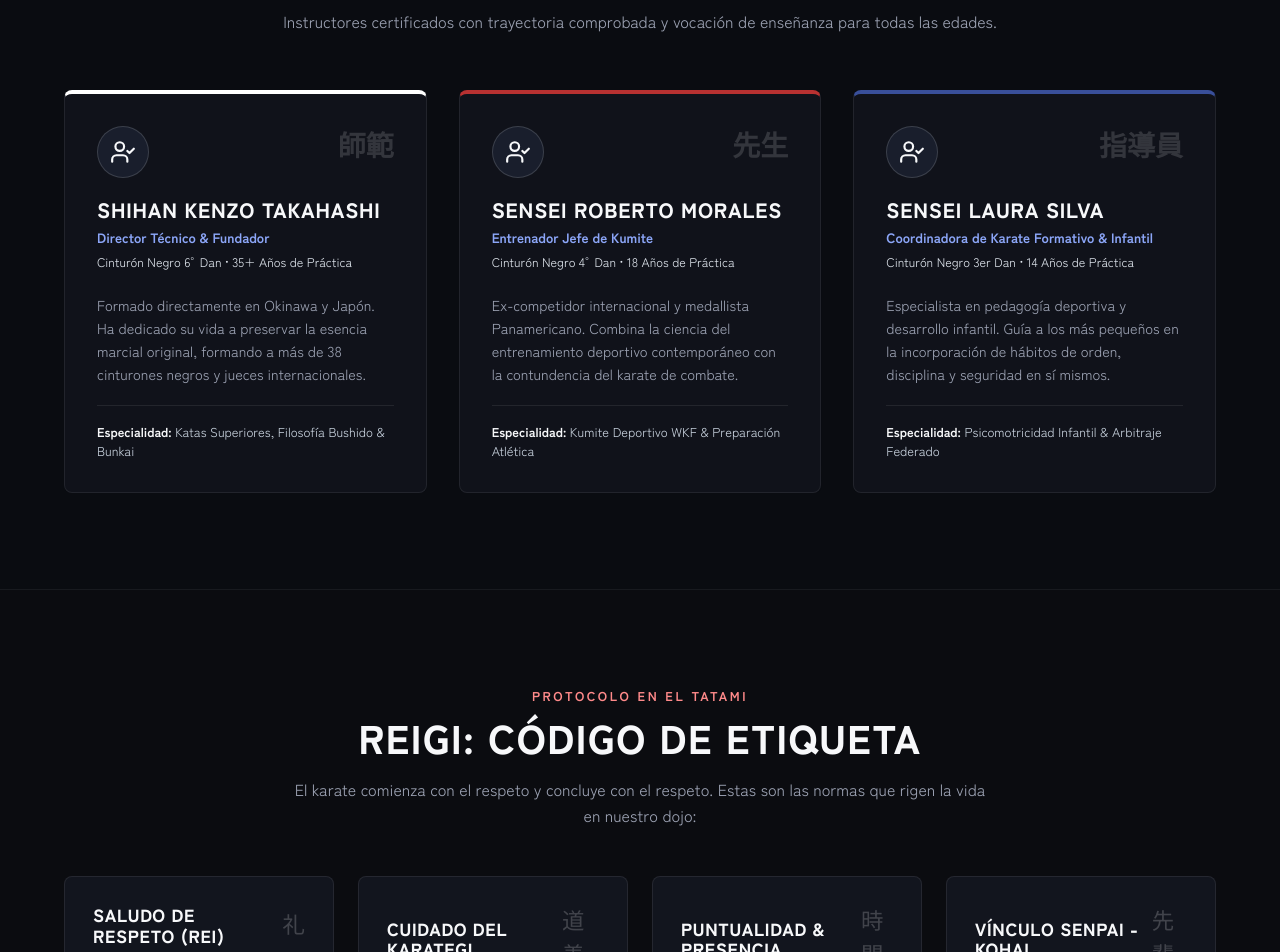
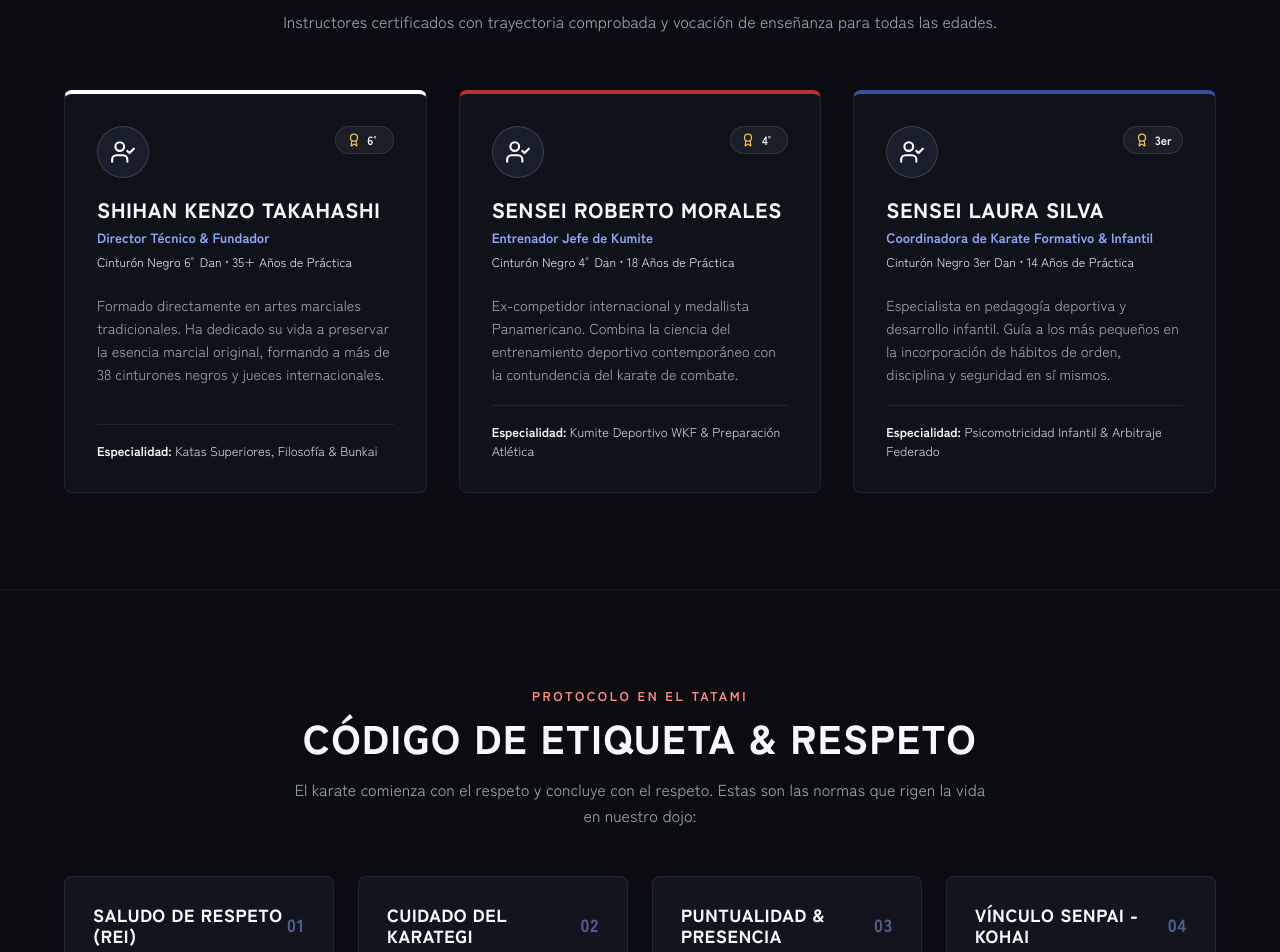
Before and after one commit to Atnnas/yingyangweb, a Next.js app: page /nosotros in a window 1280 px wide. Shown: the part 1280-2232 px from the top of the page. Built offline with nearby package versions, Linux system fonts and the light colour scheme; no server answers.

Commit message:
fix: remover todos los caracteres y vestigios japoneses del sitio

```diff
--- a/src/app/nosotros/page.tsx
+++ b/src/app/nosotros/page.tsx
@@ -16,10 +16,9 @@ export default function NosotrosPage() {
       title: 'Director Técnico & Fundador',
       dan: 'Cinturón Negro 6° Dan',
       experience: '35+ Años de Práctica',
-      specialty: 'Katas Superiores, Filosofía Bushido & Bunkai',
+      specialty: 'Katas Superiores, Filosofía & Bunkai',
       badgeColor: '#111827',
-      kanji: '師範',
-      bio: 'Formado directamente en Okinawa y Japón. Ha dedicado su vida a preservar la esencia marcial original, formando a más de 38 cinturones negros y jueces internacionales.'
+      bio: 'Formado directamente en artes marciales tradicionales. Ha dedicado su vida a preservar la esencia marcial original, formando a más de 38 cinturones negros y jueces internacionales.'
     },
     {
       name: 'Sensei Roberto Morales',
@@ -28,7 +27,6 @@ export default function NosotrosPage() {
       experience: '18 Años de Práctica',
       specialty: 'Kumite Deportivo WKF & Preparación Atlética',
       badgeColor: '#B83131',
-      kanji: '先生',
       bio: 'Ex-competidor internacional y medallista Panamericano. Combina la ciencia del entrenamiento deportivo contemporáneo con la contundencia del karate de combate.'
     },
     {
@@ -38,31 +36,30 @@ export default function NosotrosPage() {
       experience: '14 Años de Práctica',
       specialty: 'Psicomotricidad Infantil & Arbitraje Federado',
       badgeColor: '#394F9A',
-      kanji: '指導員',
       bio: 'Especialista en pedagogía deportiva y desarrollo infantil. Guía a los más pequeños en la incorporación de hábitos de orden, disciplina y seguridad en sí mismos.'
     }
   ];
 
   const dojoRules = [
     {
+      num: '01',
       title: 'Saludo de Respeto (Rei)',
-      desc: 'Saludar con una reverencia respetuosa al entrar y salir del tatami, reconociendo el espacio sagrado de superación.',
-      kanji: '礼'
+      desc: 'Saludar con una reverencia respetuosa al entrar y salir del tatami, reconociendo el espacio sagrado de superación.'
     },
     {
+      num: '02',
       title: 'Cuidado del Karategi',
-      desc: 'El uniforme blanco debe estar siempre limpio, presentable y con el cinturón correctamente atado como reflejo de orden interno.',
-      kanji: '道着'
+      desc: 'El uniforme blanco debe estar siempre limpio, presentable y con el cinturón correctamente atado como reflejo de orden interno.'
     },
     {
+      num: '03',
       title: 'Puntualidad & Presencia',
-      desc: 'Llegar 10 minutos antes del inicio de la sesión para preparar el cuerpo y despejar la mente del estrés exterior.',
-      kanji: '時間'
+      desc: 'Llegar 10 minutos antes del inicio de la sesión para preparar el cuerpo y despejar la mente del estrés exterior.'
     },
     {
+      num: '04',
       title: 'Vínculo Senpai - Kohai',
-      desc: 'Los alumnos avanzados guían y cuidan con paciencia a los principiantes; los novatos responden con escucha y humildad.',
-      kanji: '先輩'
+      desc: 'Los alumnos avanzados guían y cuidan con paciencia a los principiantes; los novatos responden con escucha y humildad.'
     }
   ];
 
@@ -270,16 +267,23 @@ export default function NosotrosPage() {
                     >
                       <UserCheck size={26} />
                     </div>
-                    <span
+                    <div
                       style={{
-                        fontSize: '1.75rem',
-                        fontWeight: 900,
-                        color: 'rgba(255, 255, 255, 0.15)',
-                        fontFamily: 'serif',
+                        display: 'flex',
+                        alignItems: 'center',
+                        gap: '0.4rem',
+                        padding: '0.25rem 0.65rem',
+                        backgroundColor: 'rgba(255, 255, 255, 0.05)',
+                        border: '1px solid rgba(255, 255, 255, 0.1)',
+                        borderRadius: '20px',
+                        fontSize: '0.75rem',
+                        fontWeight: 700,
+                        color: '#F7F8FA',
                       }}
                     >
-                      {prof.kanji}
-                    </span>
+                      <Award size={14} color="#ECC94B" />
+                      <span>{prof.dan.split(' ')[2] || 'DAN'}</span>
+                    </div>
                   </div>
 
                   <h3 style={{ fontSize: '1.3rem', color: '#F7F8FA', marginBottom: '0.25rem' }}>
@@ -321,7 +325,7 @@ export default function NosotrosPage() {
               Protocolo en el Tatami
             </span>
             <h2 style={{ fontSize: 'clamp(1.8rem, 4vw, 2.5rem)', marginBottom: '1rem' }}>
-              Reigi: Código de Etiqueta
+              Código de Etiqueta & Respeto
             </h2>
             <p style={{ fontSize: '1rem', color: '#9DA3B4' }}>
               El karate comienza con el respeto y concluye con el respeto. Estas son las normas que rigen la vida en nuestro dojo:
@@ -350,8 +354,8 @@ export default function NosotrosPage() {
               >
                 <div style={{ display: 'flex', justifyContent: 'space-between', alignItems: 'center' }}>
                   <h4 style={{ fontSize: '1.1rem', color: '#F7F8FA', margin: 0 }}>{rule.title}</h4>
-                  <span style={{ fontSize: '1.4rem', color: 'rgba(255, 255, 255, 0.2)', fontFamily: 'serif' }}>
-                    {rule.kanji}
+                  <span style={{ fontSize: '1.1rem', fontWeight: 800, color: 'rgba(140, 166, 248, 0.5)', letterSpacing: '0.05em' }}>
+                    {rule.num}
                   </span>
                 </div>
                 <p style={{ fontSize: '0.88rem', color: '#9DA3B4', lineHeight: 1.6, margin: 0 }}>
--- a/src/app/page.tsx
+++ b/src/app/page.tsx
@@ -166,23 +166,6 @@ export default function HomePage() {
                 }}
               >
                 {/* Kanji de Fondo en Marca de Agua */}
-                <div
-                  style={{
-                    position: 'absolute',
-                    top: '50%',
-                    left: '50%',
-                    transform: 'translate(-50%, -50%)',
-                    fontSize: '14rem',
-                    fontWeight: 900,
-                    color: 'rgba(255, 255, 255, 0.02)',
-                    userSelect: 'none',
-                    pointerEvents: 'none',
-                    fontFamily: 'serif',
-                  }}
-                >
-                  空手
-                </div>
-
                 {/* Símbolo Central: Logo Oficial */}
                 <div
                   style={{
@@ -212,7 +195,7 @@ export default function HomePage() {
                     color: '#F7F8FA',
                   }}
                 >
-                  陰陽空手道場
+                  DOJO YING YANG
                 </h3>
                 <p style={{ fontSize: '0.88rem', color: '#9FA6B8', margin: '0 auto 1.5rem', maxWidth: '360px', lineHeight: 1.5 }}>
                   El arte de vencer sin luchar y la firmeza del golpe que nace de la calma interior.
@@ -231,7 +214,7 @@ export default function HomePage() {
                   >
                     <div style={{ display: 'flex', alignItems: 'center', gap: '0.4rem', color: '#8CA6F8', fontWeight: 700, fontSize: '0.85rem' }}>
                       <Droplets size={16} />
-                      <span>YING (陰)</span>
+                      <span>YING</span>
                     </div>
                     <p style={{ fontSize: '0.75rem', color: '#9FA6B8', margin: '0.3rem 0 0' }}>
                       Técnica, defensa, fluidez, concentración y autocontrol.
@@ -249,7 +232,7 @@ export default function HomePage() {
                   >
                     <div style={{ display: 'flex', alignItems: 'center', gap: '0.4rem', color: '#FF8A8A', fontWeight: 700, fontSize: '0.85rem' }}>
                       <Flame size={16} />
-                      <span>YANG (陽)</span>
+                      <span>YANG</span>
                     </div>
                     <p style={{ fontSize: '0.75rem', color: '#9FA6B8', margin: '0.3rem 0 0' }}>
                       Impacto, potencia, espíritu indomable y resolución.
--- a/src/components/layout/Footer.tsx
+++ b/src/components/layout/Footer.tsx
@@ -204,7 +204,7 @@ export default function Footer() {
           {/* Columna 3: Principios del Dojo (Dojo Kun) */}
           <div>
             <h4 style={{ fontSize: '0.9rem', color: '#F7F8FA', marginBottom: '1.25rem', letterSpacing: '0.1em', textTransform: 'uppercase' }}>
-              Dojo Kun (道場訓)
+              Dojo Kun (Principios)
             </h4>
             <div style={{ display: 'flex', flexDirection: 'column', gap: '0.5rem', fontSize: '0.82rem', color: '#9DA3B4' }}>
               <p style={{ margin: 0 }}>• Perfeccionar el carácter personal.</p>
```
